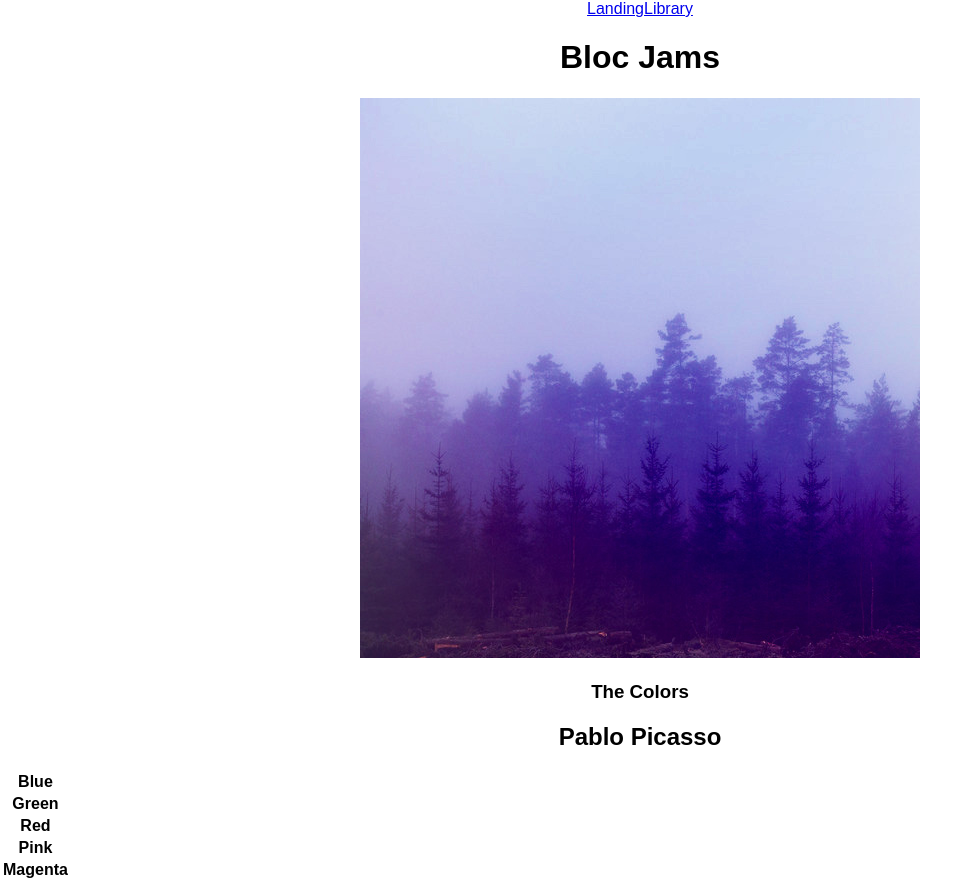
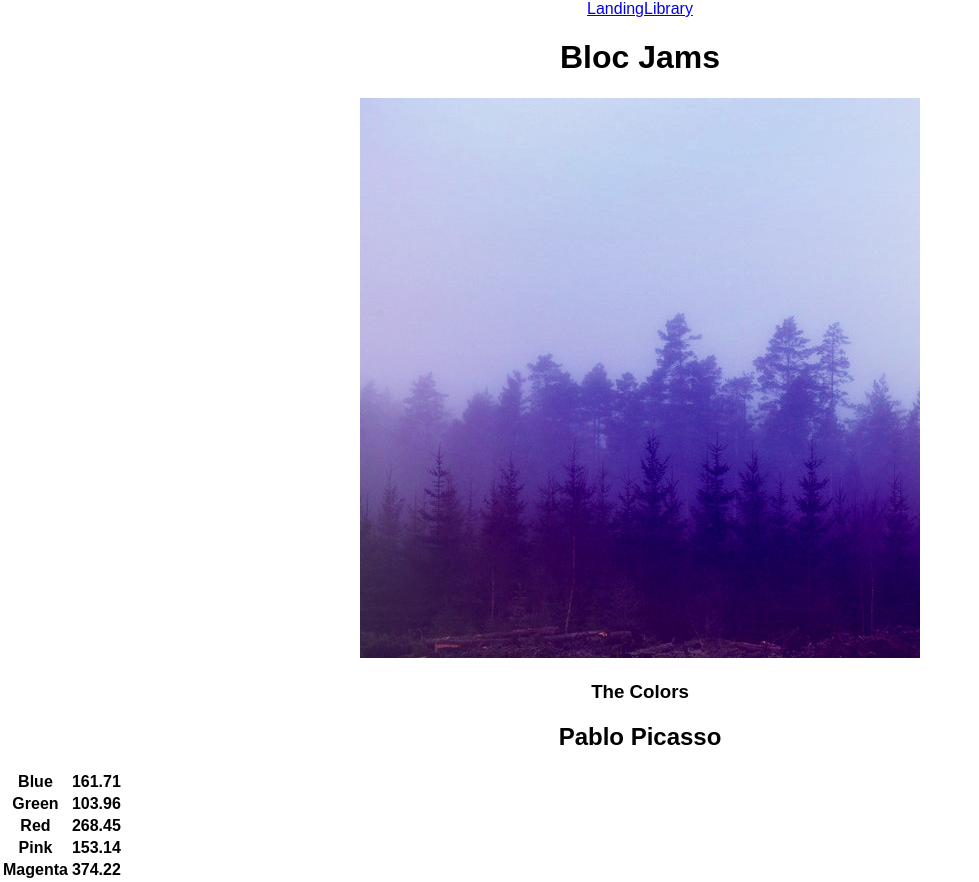
Before and after one commit to jmorandarte2/bloc-jams-react, a React (Create React App) app in the folder bloc-jams-react/: page /album/the-colors in a window 1280 px wide. Shown: the whole page, without its empty margins (0-979 px from the left). Built offline with nearby package versions, Linux system fonts and the light colour scheme.

Commit message:
Assignment 6 Album:Complete

```diff
--- a/bloc-jams-react/src/components/Album.js
+++ b/bloc-jams-react/src/components/Album.js
@@ -35,6 +35,7 @@ class Album extends Component{
              {this.state.album.songs.map( (song, index)=>
              <tr key = {index}>
              <th>{song.title}</th>
+             <th>{song.duration}</th>
              </tr>
              )}
 
```
